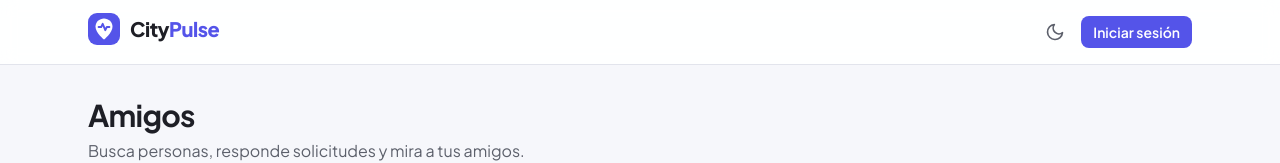
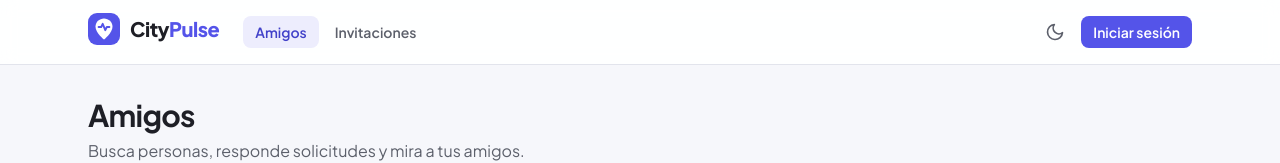
Before and after one commit to luiscadn/citypulse-frontend, a Next.js app: page /friends in a window 1280 px wide. Shown: the top 163 px of the page. Built offline with nearby package versions, Linux system fonts and the light colour scheme; no server answers.

Commit message:
feat(ui): enlaces a amigos e invitaciones en el encabezado

```diff
--- /dev/null
+++ b/src/app/(app)/_components/app-nav.tsx
@@ -0,0 +1,47 @@
+"use client";
+
+import Link from "next/link";
+import { usePathname } from "next/navigation";
+import { cn } from "@/shared/presentation/cn";
+
+/** Secciones de la app. Para agregar una, basta con sumarla aquí. */
+const LINKS = [
+  { href: "/friends", label: "Amigos" },
+  { href: "/invitations", label: "Invitaciones" },
+] as const;
+
+function isActive(pathname: string, href: string): boolean {
+  return pathname === href || pathname.startsWith(`${href}/`);
+}
+
+/** Enlaces del encabezado; marca la sección en la que está la persona. */
+export function AppNav({ className }: { className?: string }) {
+  const pathname = usePathname();
+
+  return (
+    <nav aria-label="Secciones" className={className}>
+      <ul className="flex items-center gap-1">
+        {LINKS.map(({ href, label }) => {
+          const active = isActive(pathname, href);
+          return (
+            <li key={href}>
+              <Link
+                href={href}
+                aria-current={active ? "page" : undefined}
+                className={cn(
+                  "inline-flex h-8 items-center rounded-md px-3 text-sm font-semibold transition-colors",
+                  "focus-visible:outline-none focus-visible:ring-4 focus-visible:ring-focus-ring",
+                  active
+                    ? "bg-primary-soft text-primary-strong"
+                    : "text-ink-muted hover:bg-neutral-soft hover:text-ink",
+                )}
+              >
+                {label}
+              </Link>
+            </li>
+          );
+        })}
+      </ul>
+    </nav>
+  );
+}
--- a/src/app/(app)/layout.tsx
+++ b/src/app/(app)/layout.tsx
@@ -2,13 +2,15 @@ import Link from "next/link";
 import { Suspense } from "react";
 import { SessionMenu } from "@/features/auth/presentation/components/session-menu";
 import { BrandMark, Container, ThemeToggle } from "@/shared/presentation/components";
+import { AppNav } from "./_components/app-nav";
 
-/** Layout de las páginas de la app: encabezado con logo, tema y sesión. */
+/** Layout de las páginas de la app: encabezado con logo, secciones, tema y sesión. */
 export default function AppLayout({ children }: LayoutProps<"/">) {
   return (
     <>
       <header className="sticky top-0 z-30 border-b border-line bg-surface/90 backdrop-blur">
         <Container className="flex h-16 items-center justify-between gap-4">
+          <div className="flex items-center gap-6">
             <Link
               href="/"
               className="rounded-md focus-visible:outline-none focus-visible:ring-4 focus-visible:ring-focus-ring"
@@ -16,6 +18,8 @@ export default function AppLayout({ children }: LayoutProps<"/">) {
             >
               <BrandMark />
             </Link>
+            <AppNav className="hidden md:block" />
+          </div>
           <div className="flex items-center gap-2">
             <ThemeToggle />
             {/* Lee la cookie de sesión: va en Suspense para no bloquear el resto de la página */}
@@ -24,6 +28,10 @@ export default function AppLayout({ children }: LayoutProps<"/">) {
             </Suspense>
           </div>
         </Container>
+        {/* En pantallas pequeñas no caben junto al logo: van en una segunda fila */}
+        <Container className="pb-2 md:hidden">
+          <AppNav />
+        </Container>
       </header>
       <div className="flex flex-1 flex-col">{children}</div>
     </>
```
Lines whose indentation alone changed are shown as unchanged.
